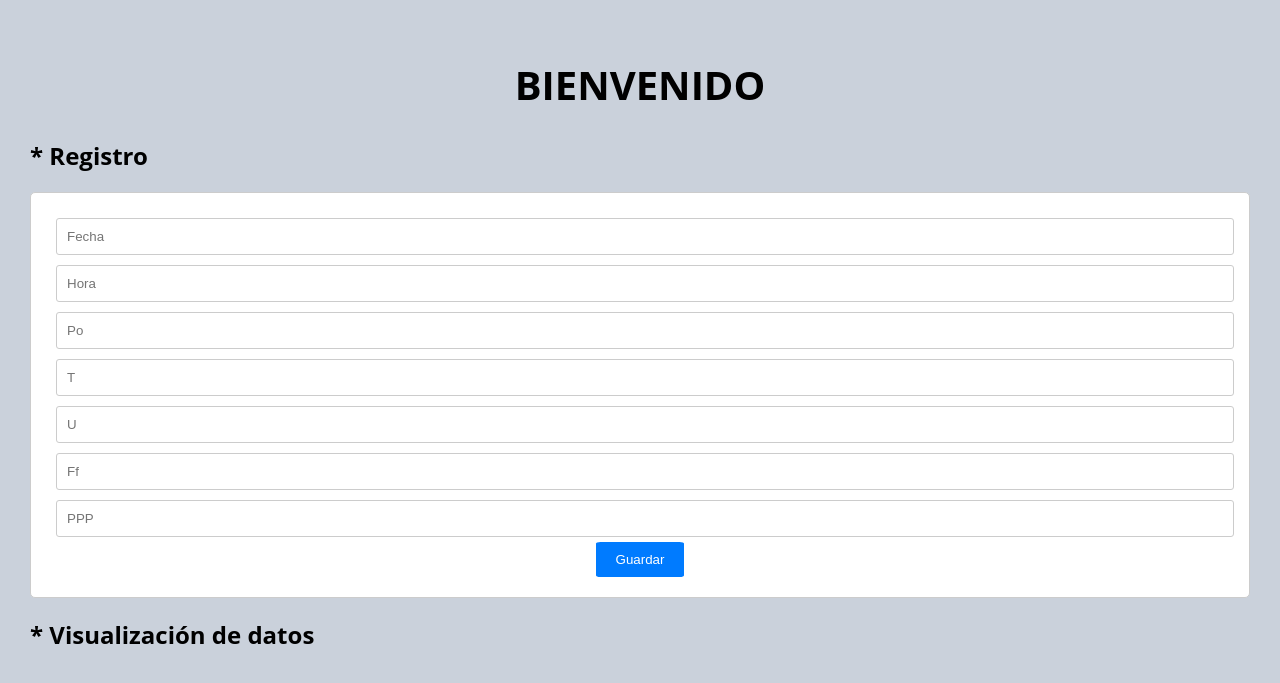
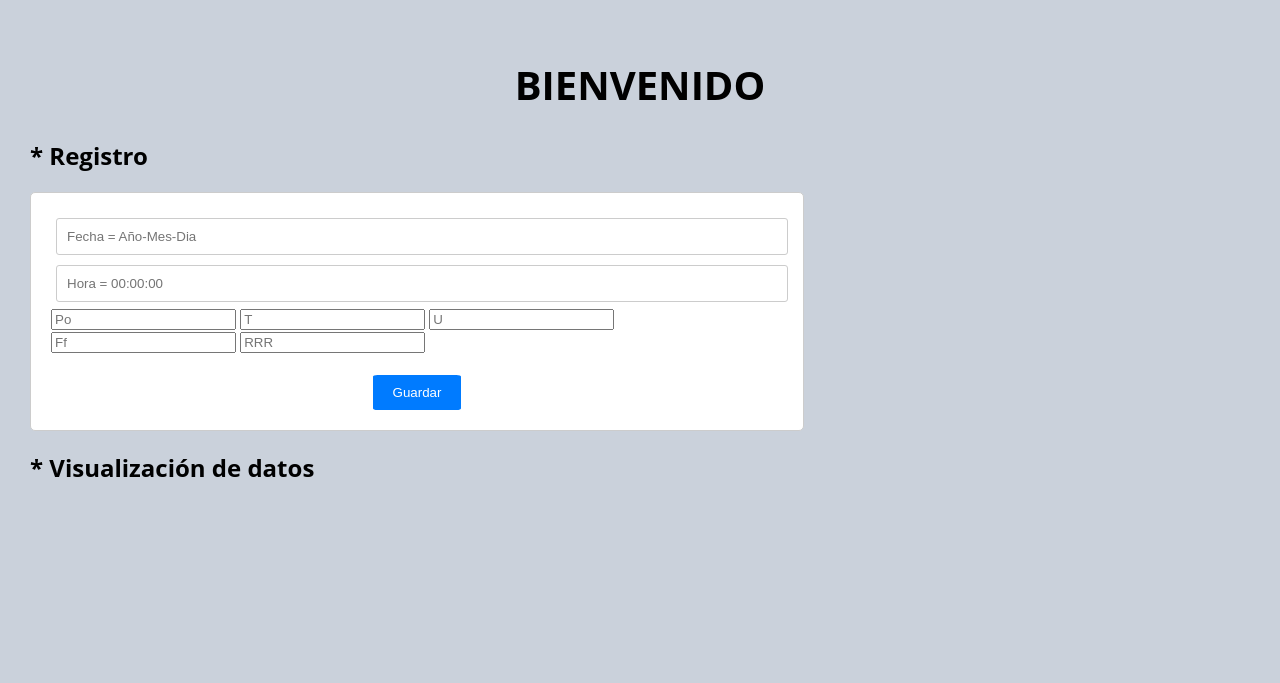
Before and after one commit to LuisCarlosRinconG/PrecipitacionesDatabase, a Flask app: page / in a window 1280 px wide. Shown: the top 683 px of the page. Run offline with Flask 3, Linux system fonts and the light colour scheme; data that the repository does not hold is empty.

Commit message:
cambios en la estructura

```diff
--- a/src/app.py
+++ b/src/app.py
@@ -25,12 +25,12 @@
     T = request.form['T']
     U= request.form['U']
     Ff = request.form['Ff']
-    PPP= request.form['PPP']
+    RRR= request.form['RRR']
 
 
 
-    if fecha and hora and Po and T and U and Ff and PPP:
-        precipitacion = Precipitacion(fecha, hora, Po,T,U,Ff,PPP)
+    if fecha and hora and Po and T and U and Ff and RRR:
+        precipitacion = Precipitacion(fecha, hora, Po,T,U,Ff,RRR)
         #insert_one para crear un documento en Mongo
         precipitaciones.insert_one(precipitacion.formato_doc())
         return redirect(url_for('index'))
@@ -59,11 +59,11 @@
     T = request.form['T']
     U= request.form['U']
     Ff = request.form['Ff']
-    PPP= request.form['PPP']
+    RRR= request.form['RRR']
     # Utilizaremos la función update_one()
-    if fecha and hora and Po and T and U and Ff and PPP:
+    if fecha and hora and Po and T and U and Ff and RRR:
         precipitaciones.update_one({'fecha': fecha_Precipitacion},
-                            {'$set': {'fecha' : fecha , 'hora': hora, 'Po': Po,'T': T ,'U': U ,'Ff': Ff ,'PPP': PPP}}) # update_one() necesita de al menos dos parametros para funcionar
+                            {'$set': {'fecha' : fecha , 'hora': hora, 'Po': Po,'T': T ,'U': U ,'Ff': Ff ,'RRR': RRR}}) # update_one() necesita de al menos dos parametros para funcionar
         return redirect(url_for('index'))
     else:
         return "Error de actualización"
--- a/src/static/estilo.css
+++ b/src/static/estilo.css
@@ -24,6 +24,11 @@ form {
     background-color: #fff;
     border: 1px solid #ccc;
     border-radius: 5px;
+    width: 60%;
+    height: 10%;
+    justify-content: center;
+    align-items: center;
+
 }
 
 input[type="text"] {
--- a/src/templates/index.html
+++ b/src/templates/index.html
@@ -17,13 +17,15 @@ Personas=precipitaciones
     <h1>BIENVENIDO</h1>
     <h2>* Registro </h2>
     <form action = "/guardar_datos" method = "post">
-        <input type = "text" name = "fecha" size="15" placeholder="Fecha">
-        <input type = "text" name = "hora" size="15" placeholder="Hora">
-        <input type = "text" name = "Po" size="15" placeholder="Po">
-        <input type = "text" name = "T" size="15" placeholder="T">
-        <input type = "text" name = "U" size="15" placeholder="U">
-        <input type = "text" name = "Ff" size="15" placeholder="Ff">
-        <input type = "text" name = "PPP" size="15" placeholder="PPP">
+        <input type = "text" name = "fecha" size="15" placeholder="Fecha = Año-Mes-Dia">
+        <input type = "text" name = "hora" size="15" placeholder="Hora = 00:00:00">
+        <input type = "number" name = "Po" size="15" placeholder="Po">
+        <input type = "number" name = "T" size="15" placeholder="T">
+        <input type = "number" name = "U" size="15" placeholder="U">
+        <input type = "number" name = "Ff" size="15" placeholder="Ff">
+        <input type = "number" name = "RRR" size="15" placeholder="RRR">
+        <br>
+        <br>
         <button type = "submit">Guardar</button>
 
     </form>
@@ -42,18 +44,21 @@ Personas=precipitaciones
         <h4>hora</h4>
         <input type="text" name="hora" value="{{precipitacion.hora}}">
         <h4>Po</h4>
-        <input type="text" name="Po" value="{{precipitacion.Po}}">
+        <input type="number" name="Po" value="{{precipitacion.Po}}">
         <h4>T</h4>
-        <input type="text" name="T" value="{{precipitacion.T}}">
+        <input type="number" name="T" value="{{precipitacion.T}}">
         <h4>U</h4>
-        <input type="text" name="U" value="{{precipitacion.U}}">
+        <input type="number" name="U" value="{{precipitacion.U}}">
         <h4>Ff</h4>
-        <input type="text" name="Ff" value="{{precipitacion.Ff}}">
-        <h4>PPP</h4>
-        <input type="text" name="PPP" value="{{precipitacion.PPP}}">
+        <input type="number" name="Ff" value="{{precipitacion.Ff}}">
+        <h4>RRR</h4>
+        <input type="number" name="RRR" value="{{precipitacion.RRR}}">
+        <br>
+        <br>
         <button type="submit">Actualizar</button>
         <!--Con la etiqueta de enlace y llamando al metodo eliminar se crea un acceso capaz de eliminar el registro-->
         <!--Se añade javaScript para mandar un mensaje de alerta-->
+        <br>
         <a href="{{url_for('eliminar', fecha_Precipitacion=precipitacion.fecha)}}"onclick="return confirm('¿Esta seguro de eliminar el registro con la fecha {{precipitacion.fecha}}? ')">Eliminar registro de la DB</a>
         <hr>
     </form>
```
Also changed, not shown: src/precipitacion.py (+4 -4 lines).
